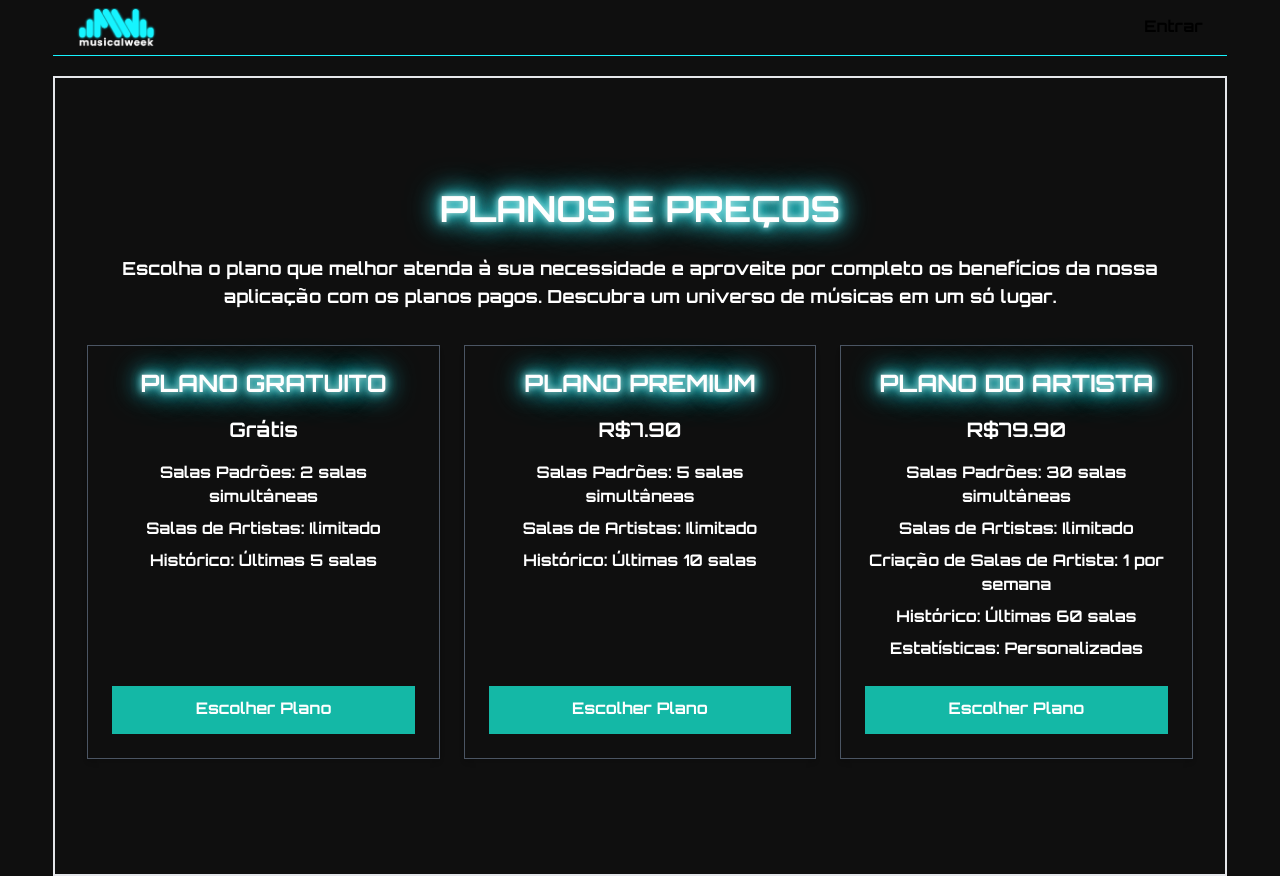
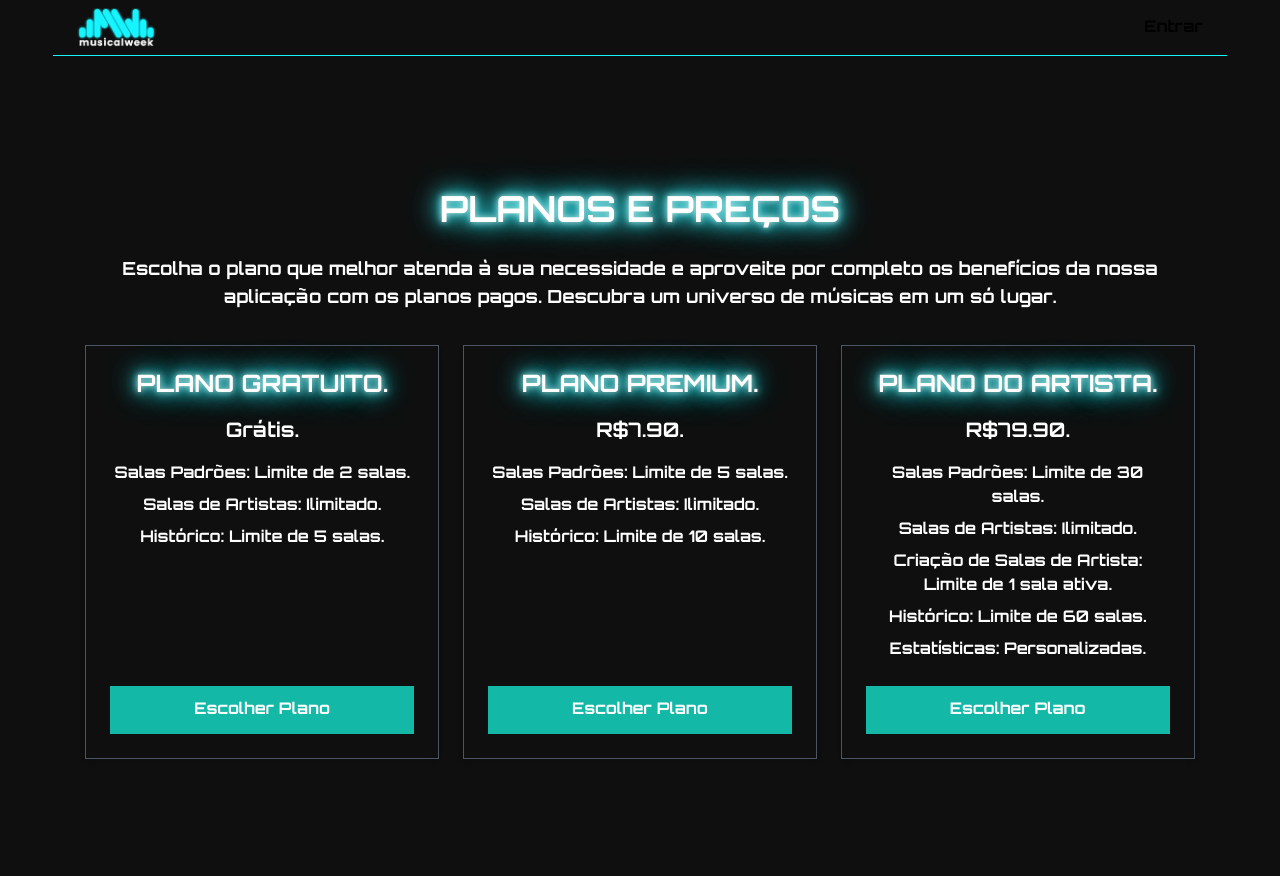
Before and after one commit to meira03/musicalweek, a Next.js app: page /en/planos in a window 1280 px wide. Built offline with nearby package versions, Linux system fonts and the light colour scheme; no server answers.

Commit message:
alteração do conteúdo e design dos planos

```diff
--- a/src/app/[lang]/planos/EscolherPlano.js
+++ b/src/app/[lang]/planos/EscolherPlano.js
@@ -17,7 +17,7 @@ export default function EscolherPlano({ plano, selecionado, onSelect, enviarPlan
 
   const handleEscolherPlano = () => {
     onSelect();
-    enviarPlano(index); // Use a propriedade 'index' passada
+    enviarPlano(index);
   };
 
   return (
--- a/src/app/[lang]/planos/page.js
+++ b/src/app/[lang]/planos/page.js
@@ -16,31 +16,31 @@ export default function Planos() {
 
   const planos = [
     {
-      nome: "Plano Gratuito",
-      preco: "Grátis",
-      participacaoSalasPadrao: "2 salas simultâneas",
-      participacaoSalasArtistas: "Ilimitado",
-      historicoSalas: "Últimas 5 salas",
+      nome: "Plano Gratuito.",
+      preco: "Grátis.",
+      participacaoSalasPadrao: "Limite de 2 salas.",
+      participacaoSalasArtistas: "Ilimitado.",
+      historicoSalas: "Limite de 5 salas.",
       criacaoSalasArtista: "",
       estatisticas: "",
     },
     {
-      nome: "Plano Premium",
-      preco: "R$7.90",
-      participacaoSalasPadrao: "5 salas simultâneas",
-      participacaoSalasArtistas: "Ilimitado",
-      historicoSalas: "Últimas 10 salas",
+      nome: "Plano Premium.",
+      preco: "R$7.90.",
+      participacaoSalasPadrao: "Limite de 5 salas.",
+      participacaoSalasArtistas: "Ilimitado.",
+      historicoSalas: "Limite de 10 salas.",
       criacaoSalasArtista: "",
       estatisticas: "",
     },
     {
-      nome: "Plano do Artista",
-      preco: "R$79.90",
-      participacaoSalasPadrao: "30 salas simultâneas",
-      participacaoSalasArtistas: "Ilimitado",
-      historicoSalas: "Últimas 60 salas",
-      criacaoSalasArtista: "1 por semana",
-      estatisticas: "Personalizadas",
+      nome: "Plano do Artista.",
+      preco: "R$79.90.",
+      participacaoSalasPadrao: "Limite de 30 salas.",
+      participacaoSalasArtistas: "Ilimitado.",
+      historicoSalas: "Limite de 60 salas.",
+      criacaoSalasArtista: "Limite de 1 sala ativa.",
+      estatisticas: "Personalizadas.",
     },
   ];
 
@@ -88,7 +88,7 @@ export default function Planos() {
   };
 
   return (
-    <div className="flex text-white border-solid border-2 items-center min-h-screen">
+    <div className="flex text-white items-center min-h-screen">
       <div className="container m-auto py-10 px-8">
         <h1 className="neon-text text-4xl uppercase font-semibold mb-6 text-center">Planos e Preços</h1>
         <p className="text-lg font-semibold mb-8 text-center">
```
